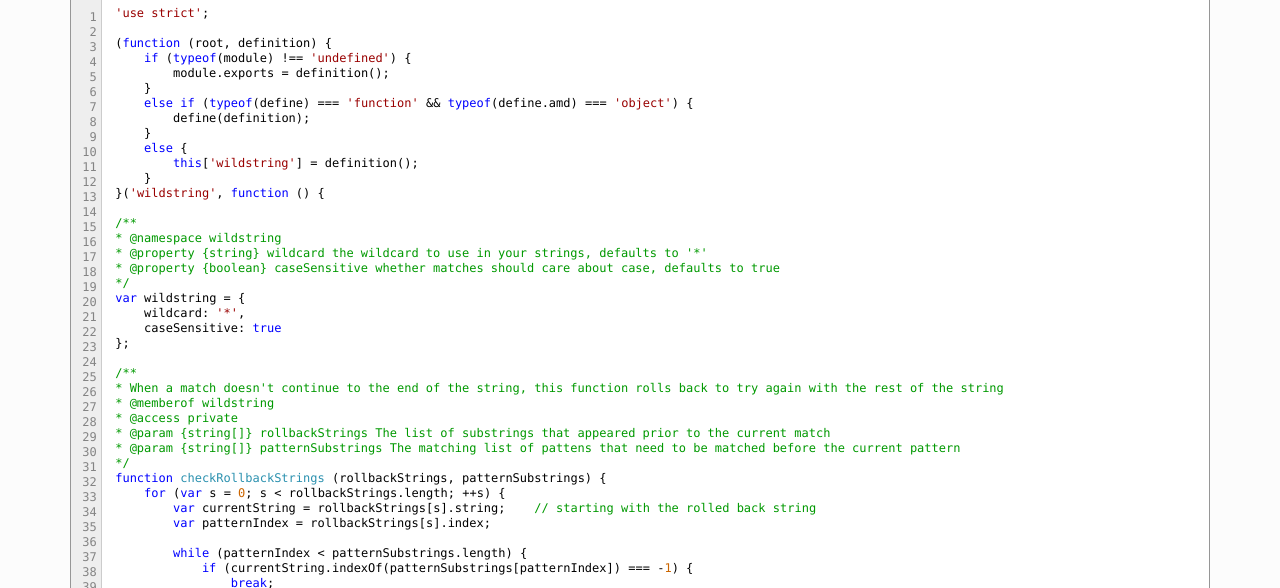
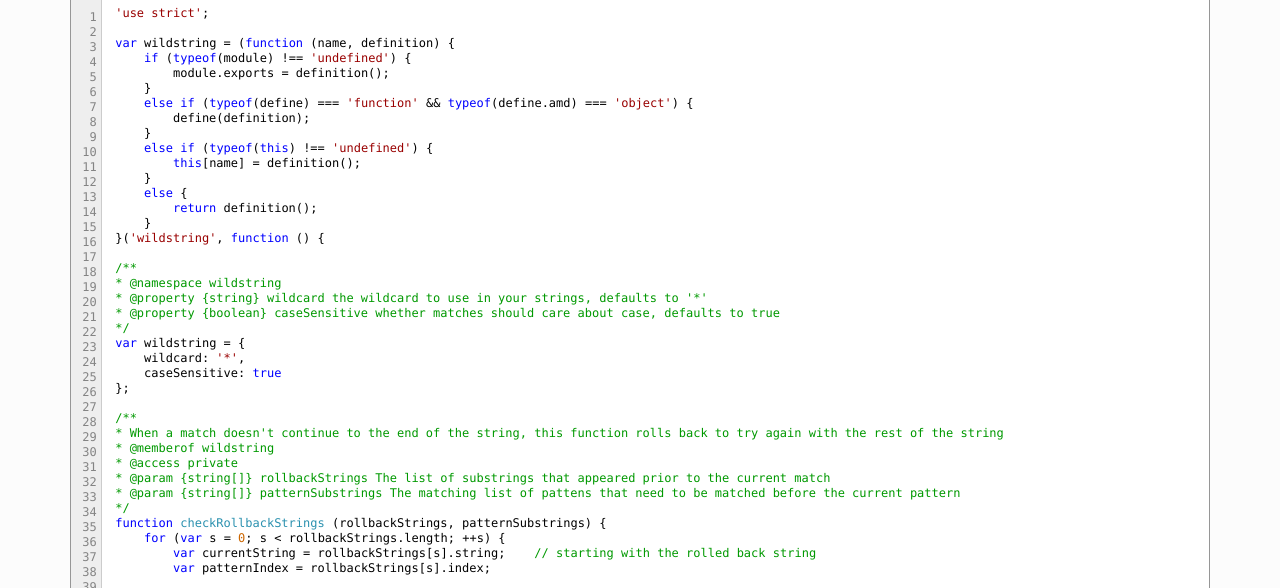
Before and after one commit to deltreey/wildstring, a plain HTML site: page F__Git_wildstring_wildstring.js.html in a window 1280 px wide. Shown: the part 206-794 px from the top of the page. Drawn offline with nearby package versions, Linux system fonts and the light colour scheme.

Commit message:
Release: 1.0.4

```diff
--- a/F__Git_wildstring_wildstring.js.html
+++ b/F__Git_wildstring_wildstring.js.html
@@ -54,15 +54,18 @@
 		<pre
 			class="sunlight-highlight-javascript linenums">'use strict';
 
-(function (root, definition) {
+var wildstring = (function (name, definition) {
 	if (typeof(module) !== 'undefined') {
 		module.exports = definition();
 	}
 	else if (typeof(define) === 'function' &amp;&amp; typeof(define.amd) === 'object') {
 		define(definition);
 	}
+	else if (typeof(this) !== 'undefined') {
+		this[name] = definition();
+	}
 	else {
-		this['wildstring'] = definition();
+		return definition();
 	}
 }('wildstring', function () {
 
```
Also changed, not shown: wildstring.html (+4 -4 lines).
